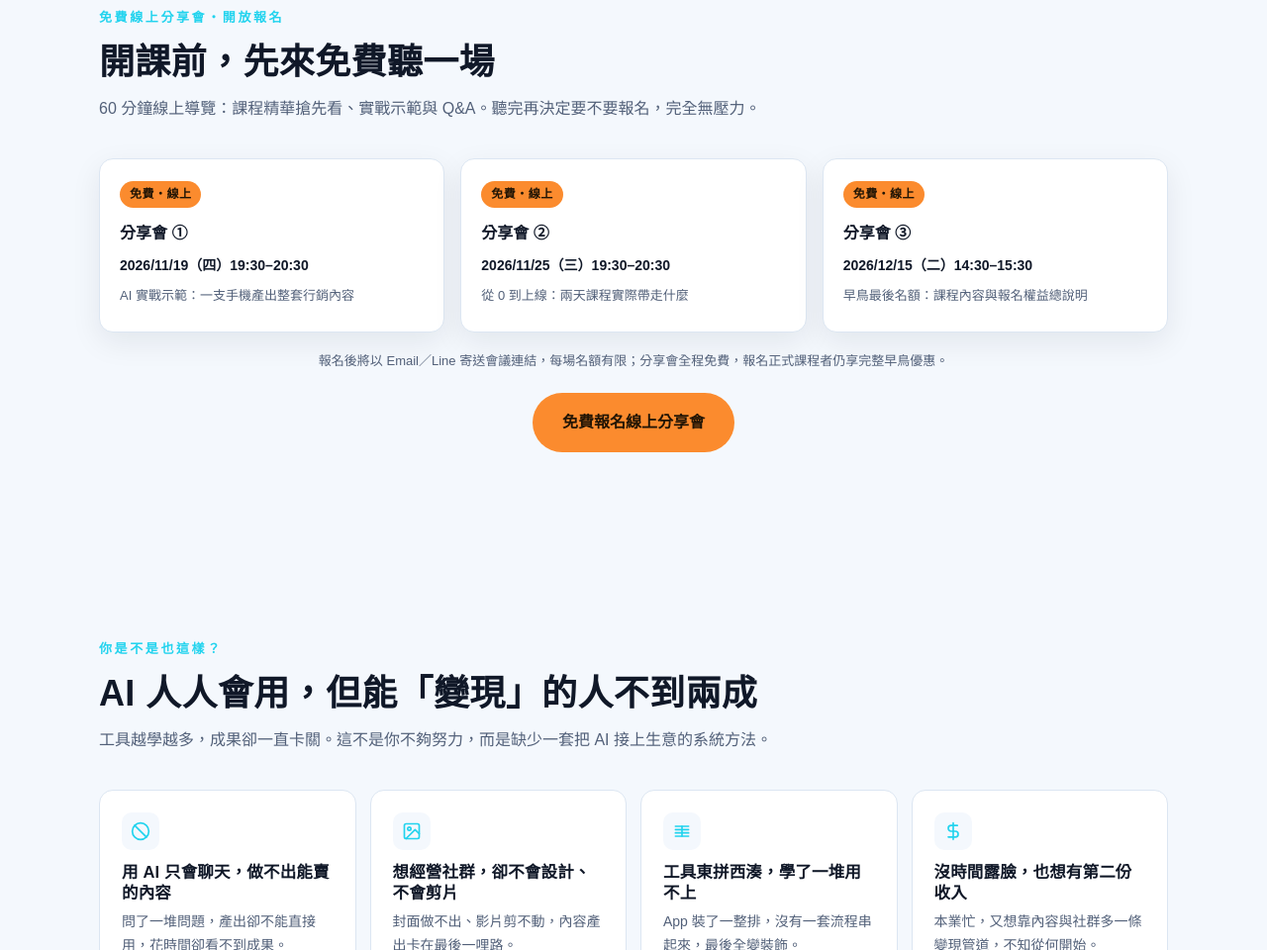
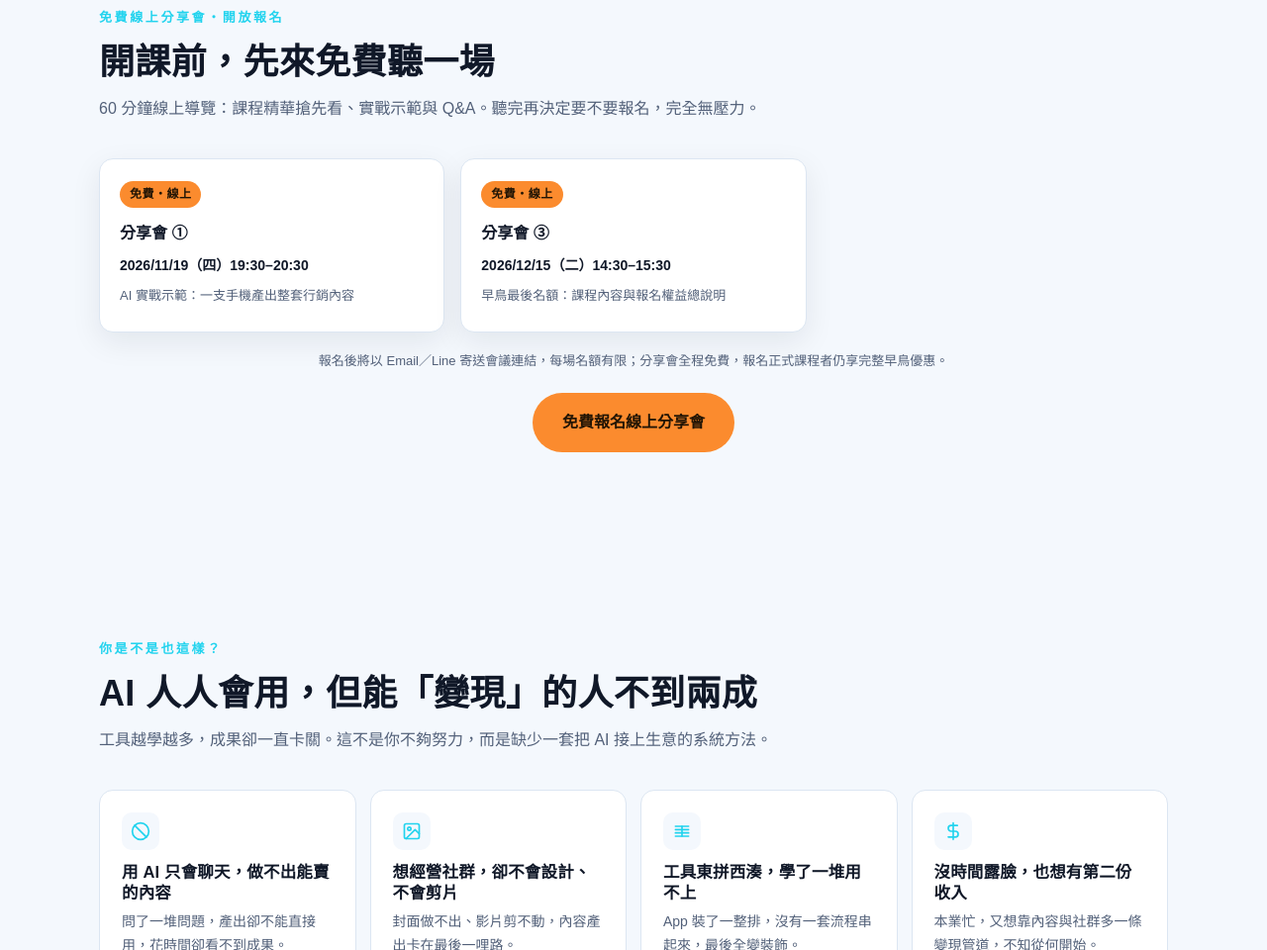
Before and after one commit to edjumptw/kh-course-sales, a plain HTML site: page AI手機行銷實戰班-銷售頁.html in a window 1280 px wide. Shown: the part 1208-2168 px from the top of the page at 99% size. Drawn offline with Linux system fonts and the light colour scheme; a web font is replaced by a local one.

Commit message:
11/25 免費分享會取消，移除場次與報名選項
Co-Authored-By: Claude Opus 5.5 <noreply@anthropic.com>

```diff
--- a/AI手機行銷實戰班-銷售頁.html
+++ b/AI手機行銷實戰班-銷售頁.html
@@ -304,12 +304,6 @@ h1,h2,h3{font-weight:900;line-height:1.28;letter-spacing:.01em}
         <h4>分享會 ①</h4>
         <p>2026/11/19（四）19:30–20:30</p>
         <p class="share-topic">AI 實戰示範：一支手機產出整套行銷內容</p>
-      </div>
-      <div class="share-card">
-        <span class="share-tag">免費・線上</span>
-        <h4>分享會 ②</h4>
-        <p>2026/11/25（三）19:30–20:30</p>
-        <p class="share-topic">從 0 到上線：兩天課程實際帶走什麼</p>
       </div>
       <div class="share-card">
         <span class="share-tag">免費・線上</span>
@@ -666,7 +660,6 @@ h1,h2,h3{font-weight:900;line-height:1.28;letter-spacing:.01em}
               <option value="">請選擇報名項目</option>
               <optgroup label="線上分享會（免費）">
                 <option value="sh-1">線上分享會① 2026/11/19（四）19:30–20:30</option>
-                <option value="sh-2">線上分享會② 2026/11/25（三）19:30–20:30</option>
                 <option value="sh-3">線上分享會③ 2026/12/15（二）14:30–15:30</option>
               </optgroup>
               <optgroup label="台北場">
```
